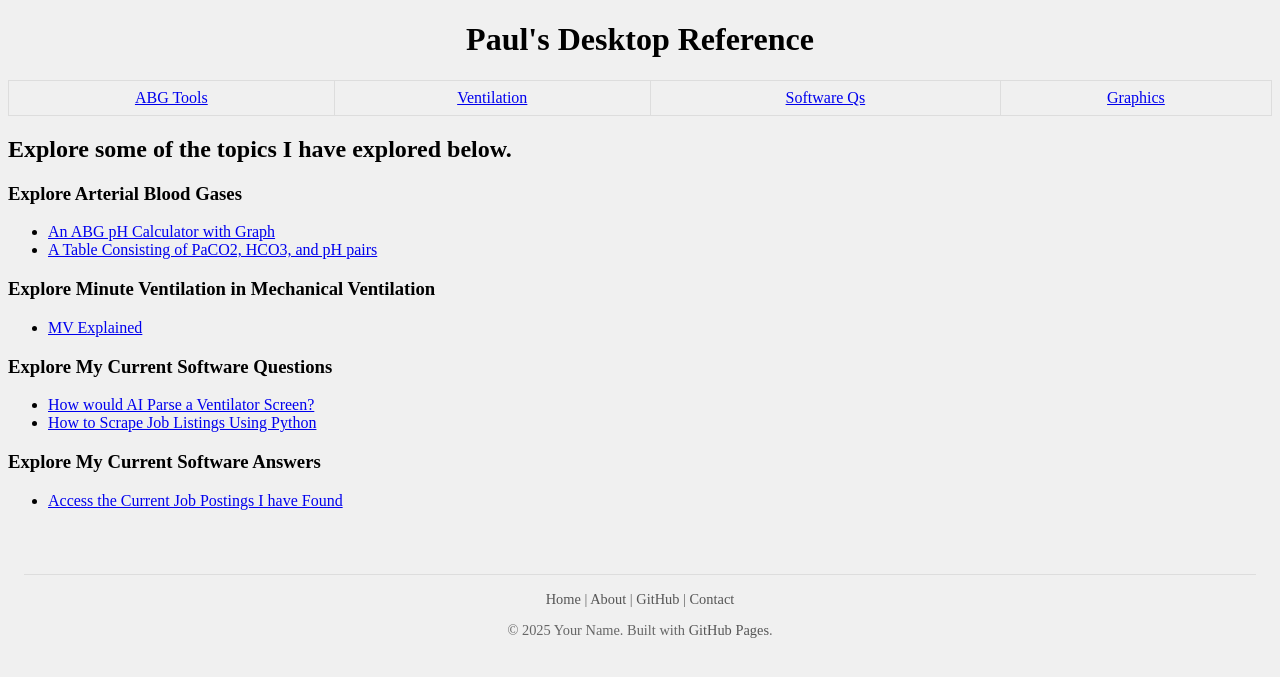
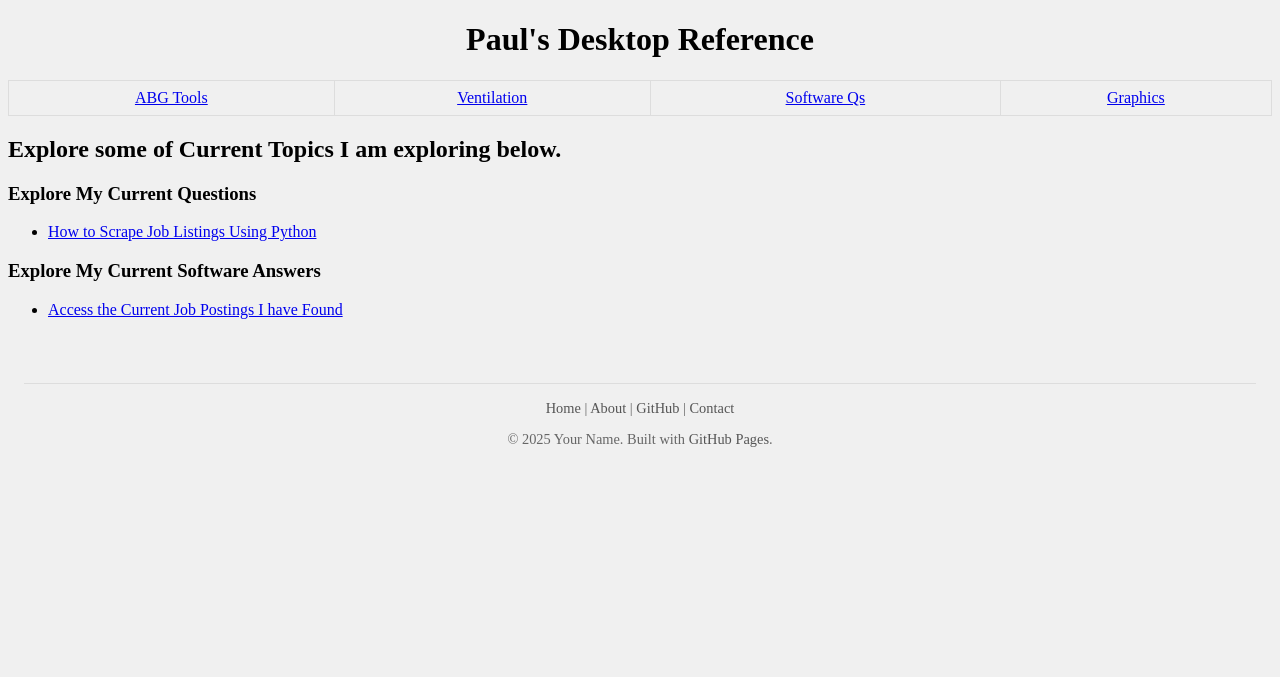
Before and after one commit to ZBZFirst/info, a Jekyll site: the page built from index.md, in a window 1280 px wide. Shown: the top 677 px of the page. Built offline with Jekyll 4.4.1, drawn with Linux system fonts in a browser that asks for light colours.

Commit message:
Update index.md

```diff
--- a/index.md
+++ b/index.md
@@ -3,22 +3,10 @@ layout: default
 title: Paul's Desktop Reference
 ---
 
-<h2>Explore some of the topics I have explored below.</h2>
+<h2>Explore some of Current Topics I am exploring below.</h2>
 
-<h3>Explore Arterial Blood Gases</h3>
+<h3>Explore My Current Questions</h3>
 <ul>
-    <li><a href="ABGpHCalculator.html" title="Interactive pH calculator with visual graphing">An ABG pH Calculator with Graph</a></li>
-    <li><a href="abg_table.html" title="Raw data table of PaCO2, HCO3, and pH values">A Table Consisting of PaCO2, HCO3, and pH pairs</a></li>
-</ul>
-
-<h3>Explore Minute Ventilation in Mechanical Ventilation</h3>
-<ul>
-    <li><a href="MinuteVentilationExplained.html" title="A quick tutorial on what Minute Ventilation is for Mechanical Ventilation.">MV Explained</a></li>
-</ul>
-
-<h3>Explore My Current Software Questions</h3>
-<ul>
-    <li><a href="VentScreenOCR.html" title="Using python libraries to extract data from ventilator screens">How would AI Parse a Ventilator Screen?</a></li>
     <li><a href="howto-jobscrape.html" title="Automating job searches with Python in 2025">How to Scrape Job Listings Using Python</a></li>
 </ul>
 
```
